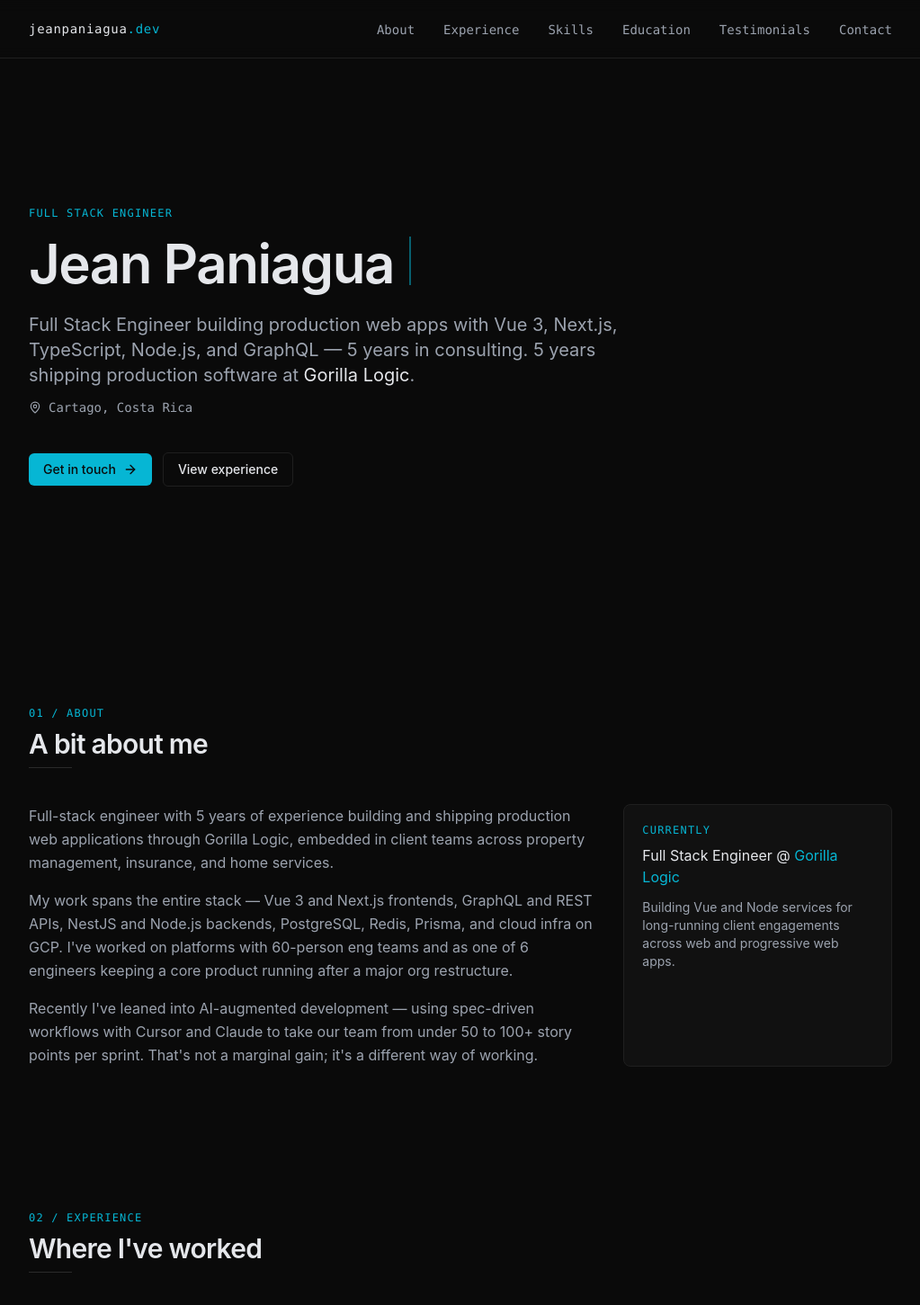
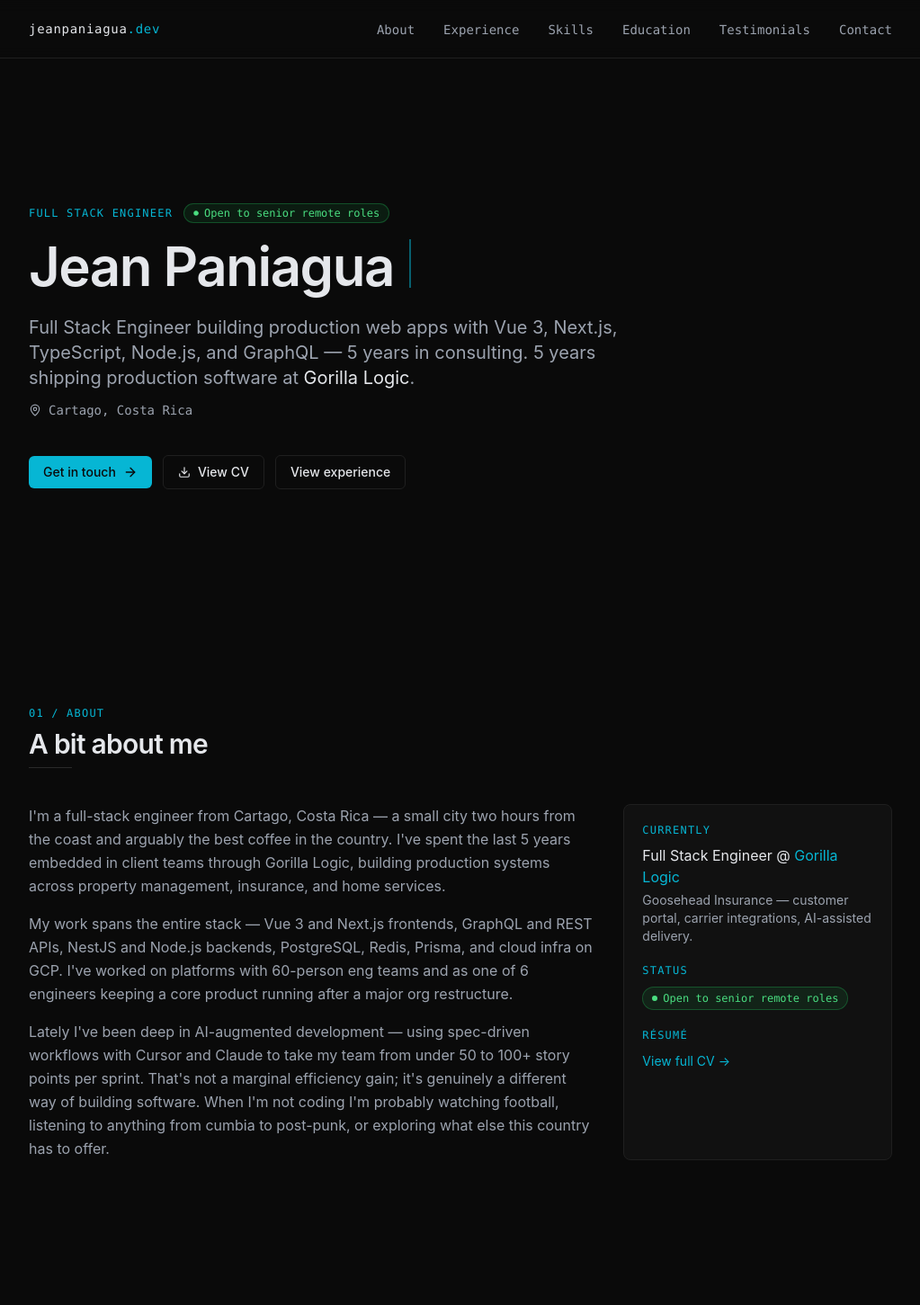
Before and after one commit to jeanpaniagua/jeanpaniagua.dev, a Nuxt app: page / in a window 1280 px wide. Shown: the top 1451 px of the page at 90% size, without its empty margins (128-1151 px from the left). Built offline with nearby package versions, Linux system fonts and the light colour scheme.

Commit message:
feat: add availability badge, CV button, and personality to bio

```diff
--- a/components/sections/AboutSection.vue
+++ b/components/sections/AboutSection.vue
@@ -23,16 +23,39 @@ const paragraphs = profile.bio.split('\n\n')
         </p>
       </div>
 
-      <aside class="card p-5">
+      <aside class="card space-y-5 p-5">
+        <div>
           <p class="label-mono mb-2">Currently</p>
           <p class="text-fg">
             {{ profile.title }} @
             <span class="text-accent">Gorilla Logic</span>
           </p>
-        <p class="mt-3 text-sm text-fg-muted">
-          Building Vue and Node services for long-running client engagements
-          across web and progressive web apps.
+          <p class="mt-1 text-sm text-fg-muted">
+            Goosehead Insurance — customer portal, carrier integrations, AI-assisted delivery.
           </p>
+        </div>
+
+        <div v-if="profile.availability">
+          <p class="label-mono mb-2">Status</p>
+          <span
+            class="inline-flex items-center gap-1.5 rounded-full border border-green-500/30 bg-green-500/10 px-2.5 py-1 font-mono text-xs text-green-400"
+          >
+            <span class="size-1.5 rounded-full bg-green-400" aria-hidden="true" />
+            {{ profile.availability }}
+          </span>
+        </div>
+
+        <div v-if="profile.cvUrl">
+          <p class="label-mono mb-2">Résumé</p>
+          <a
+            :href="profile.cvUrl"
+            target="_blank"
+            rel="noopener noreferrer"
+            class="text-sm text-accent underline-offset-2 hover:underline"
+          >
+            View full CV →
+          </a>
+        </div>
       </aside>
     </div>
   </section>
--- a/components/sections/HeroSection.vue
+++ b/components/sections/HeroSection.vue
@@ -1,5 +1,5 @@
 <script setup lang="ts">
-import { ArrowRight, MapPin } from 'lucide-vue-next'
+import { ArrowRight, MapPin, Download, Circle } from 'lucide-vue-next'
 
 const { profile } = useResume()
 </script>
@@ -10,7 +10,16 @@ const { profile } = useResume()
     class="container-page flex min-h-[80vh] flex-col justify-center py-20"
     aria-labelledby="hero-heading"
   >
-    <span class="label-mono mb-4">{{ profile.title }}</span>
+    <div class="mb-4 flex items-center gap-3">
+      <span class="label-mono">{{ profile.title }}</span>
+      <span
+        v-if="profile.availability"
+        class="inline-flex items-center gap-1.5 rounded-full border border-green-500/30 bg-green-500/10 px-2.5 py-0.5 font-mono text-xs text-green-400"
+      >
+        <Circle :size="6" class="fill-green-400" aria-hidden="true" />
+        {{ profile.availability }}
+      </span>
+    </div>
 
     <h1
       id="hero-heading"
@@ -41,6 +50,16 @@ const { profile } = useResume()
         <ArrowRight :size="16" aria-hidden="true" />
       </a>
       <a
+        v-if="profile.cvUrl"
+        :href="profile.cvUrl"
+        target="_blank"
+        rel="noopener noreferrer"
+        class="inline-flex items-center gap-2 rounded-md border border-border px-4 py-2 text-sm font-medium text-fg transition hover:border-accent hover:text-accent"
+      >
+        <Download :size="14" aria-hidden="true" />
+        View CV
+      </a>
+      <a
         href="#experience"
         class="inline-flex items-center gap-2 rounded-md border border-border px-4 py-2 text-sm font-medium text-fg transition hover:border-accent hover:text-accent"
       >
--- a/data/resume.ts
+++ b/data/resume.ts
@@ -9,11 +9,13 @@ export const resumeData: ResumeData = {
     location: 'Cartago, Costa Rica',
     yearsOfExperience: 5,
     bio: [
-      'Full-stack engineer with 5 years of experience building and shipping production web applications through Gorilla Logic, embedded in client teams across property management, insurance, and home services.',
+      'I\'m a full-stack engineer from Cartago, Costa Rica — a small city two hours from the coast and arguably the best coffee in the country. I\'ve spent the last 5 years embedded in client teams through Gorilla Logic, building production systems across property management, insurance, and home services.',
       'My work spans the entire stack — Vue 3 and Next.js frontends, GraphQL and REST APIs, NestJS and Node.js backends, PostgreSQL, Redis, Prisma, and cloud infra on GCP. I\'ve worked on platforms with 60-person eng teams and as one of 6 engineers keeping a core product running after a major org restructure.',
-      'Recently I\'ve leaned into AI-augmented development — using spec-driven workflows with Cursor and Claude to take our team from under 50 to 100+ story points per sprint. That\'s not a marginal gain; it\'s a different way of working.',
+      'Lately I\'ve been deep in AI-augmented development — using spec-driven workflows with Cursor and Claude to take my team from under 50 to 100+ story points per sprint. That\'s not a marginal efficiency gain; it\'s genuinely a different way of building software. When I\'m not coding I\'m probably watching football, listening to anything from cumbia to post-punk, or exploring what else this country has to offer.',
     ].join('\n\n'),
     email: 'jeanpaniaguab@gmail.com',
+    availability: 'Open to senior remote roles',
+    cvUrl: 'https://www.linkedin.com/in/jean-carlo-paniagua-bastos/',
     socials: [
       { label: 'LinkedIn', url: 'https://www.linkedin.com/in/jean-carlo-paniagua-bastos/' },
     ],
--- a/types/resume.ts
+++ b/types/resume.ts
@@ -17,6 +17,10 @@ export interface Profile {
   bio: string
   email: string
   socials: SocialLink[]
+  /** Short availability blurb shown in the hero / about sidebar (e.g. "Open to senior remote roles"). */
+  availability?: string
+  /** URL to a downloadable PDF résumé. */
+  cvUrl?: string
 }
 
 export interface Project {
```
Lines whose indentation alone changed are shown as unchanged.
